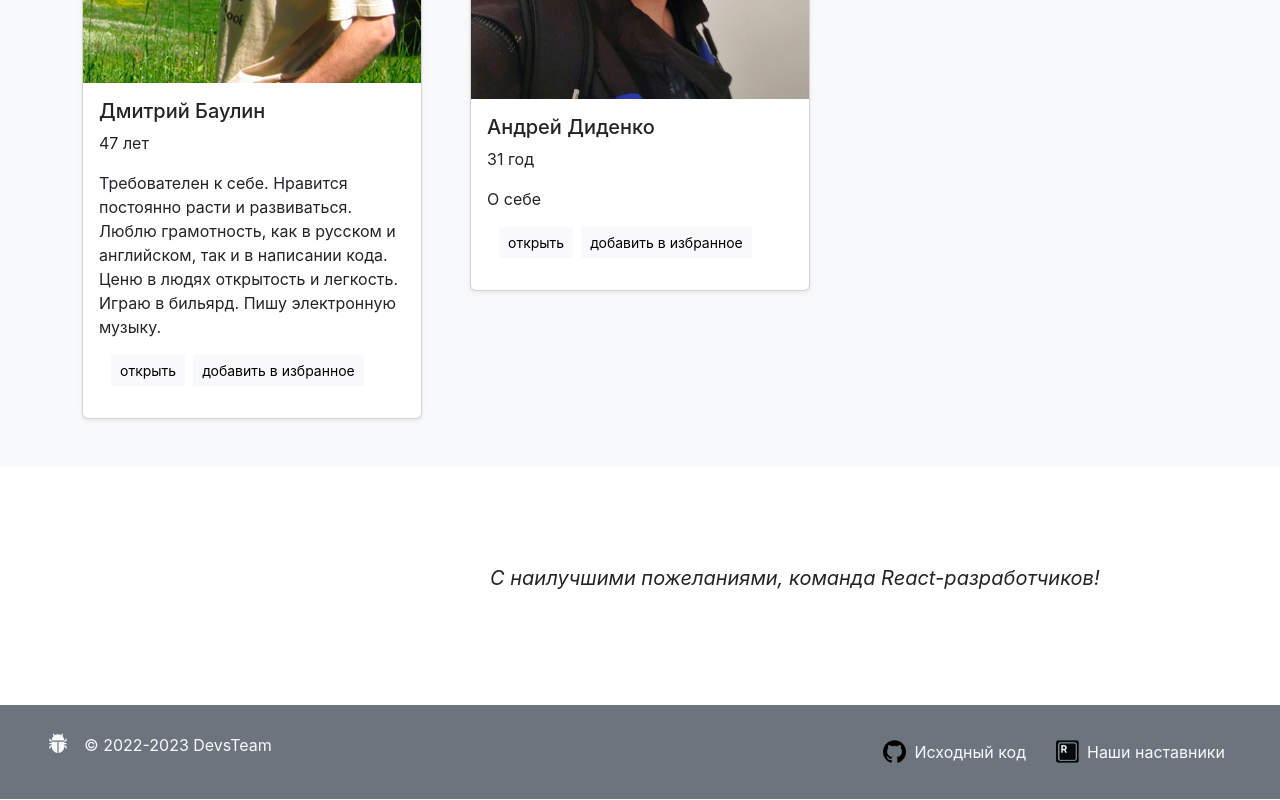
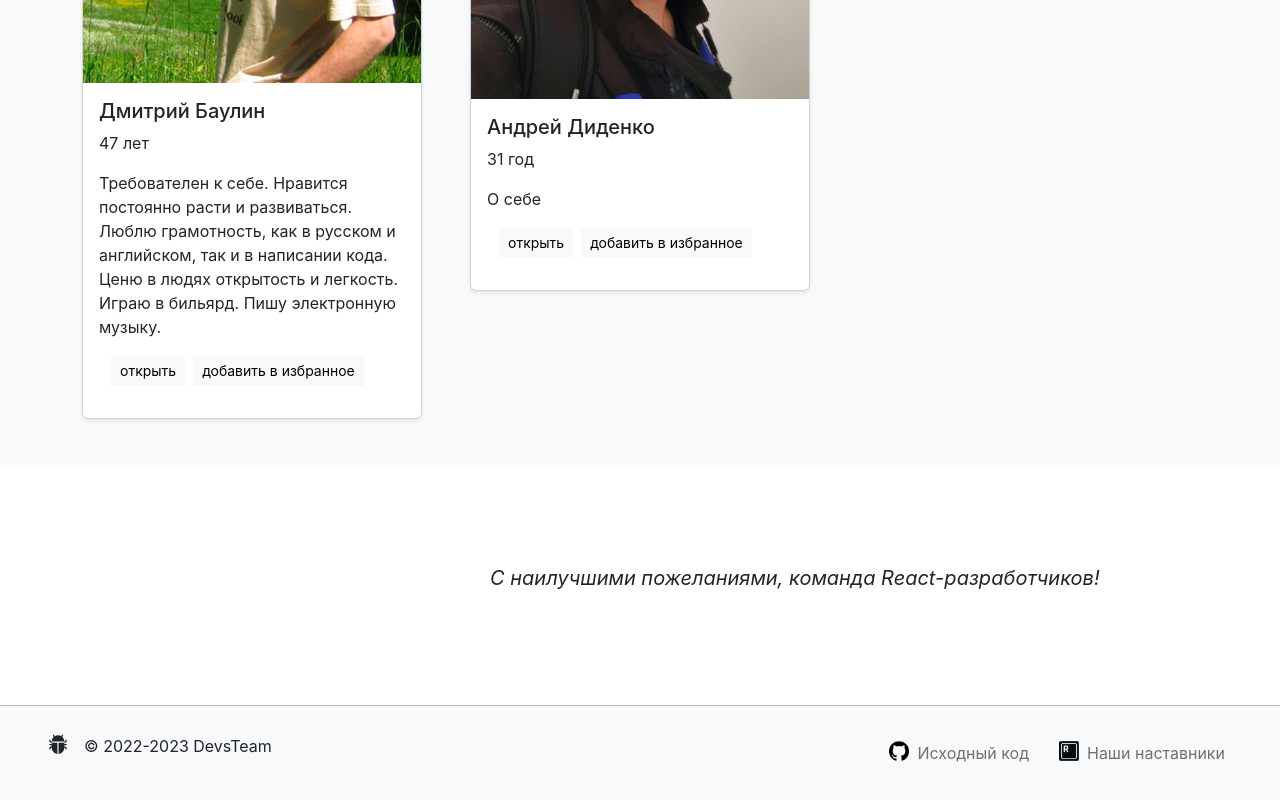
Before and after one commit to vitboch/devs-team, a React (Create React App) app: page / in a window 1280 px wide. Shown: the part 2743-3543 px from the top of the page. Built offline with nearby package versions, Linux system fonts and the light colour scheme.

Commit message:
footer, developer info

```diff
--- a/src/app/components/ui/footer/footer.jsx
+++ b/src/app/components/ui/footer/footer.jsx
@@ -5,7 +5,7 @@ import styles from "./footer.module.css";
 
 const Footer = () => {
     return (
-        <div className="bg-secondary text-light px-5 py-4">
+        <div className={"bg-light px-5 py-4 " + styles.footer}>
             <div className="d-flex justify-content-between align-items-center">
                 <div>
                     <p>
@@ -16,10 +16,11 @@ const Footer = () => {
                 <div className="d-flex gap-3 align-items-center">
                     <a
                         href="https://github.com/vitboch/devs-team"
+                        title="Проект на GitHub"
                         rel="noopener noreferrer"
                         target="_blank"
                         className={
-                            "link-light d-inline-flex gap-2 text-decoration-none " +
+                            "d-inline-flex gap-2 text-decoration-none " +
                             styles.footerLink
                         }
                     >
@@ -32,10 +33,11 @@ const Footer = () => {
                     </a>
                     <a
                         href="https://result.school/"
+                        title="Обучающая платформа React.School"
                         rel="noopener noreferrer"
                         target="_blank"
                         className={
-                            "link-light d-inline-flex gap-2 text-decoration-none " +
+                            "d-inline-flex gap-2 text-decoration-none " +
                             styles.footerLink
                         }
                     >
--- a/src/app/components/ui/footer/footer.module.css
+++ b/src/app/components/ui/footer/footer.module.css
@@ -4,11 +4,19 @@
     transition: all 0.15s ease;
 }
 
+.footerLink {
+    color: rgba(0, 0, 0, 0.55);
+}
+
 .footerLink:hover {
-    background-color: #5e666d;
+    color: rgba(0, 0, 0, 0.7);
 }
 
 .footerIcon {
-    width: 23px;
-    height: 23px;
+    width: 20px;
+    height: 20px;
 }
+
+.footer {
+    border-top: 1px solid rgba(0, 0, 0, 0.25);
+}
```
